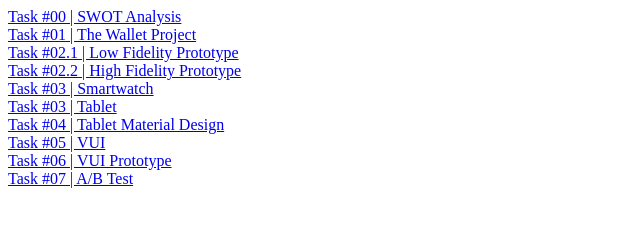
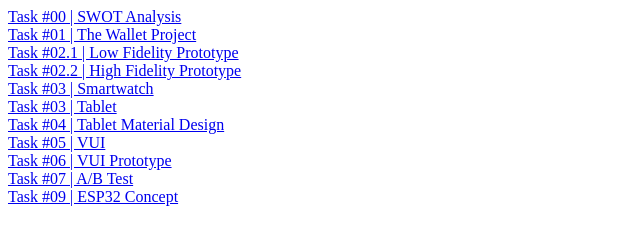
Before and after one commit to sasalovi/IXD, a plain HTML site: page index.html in a window 1280 px wide. Shown: the whole page, without its empty margins (0-640 px from the left). Drawn offline with Linux system fonts and the light colour scheme.

Commit message:
Update index.html

```diff
--- a/index.html
+++ b/index.html
@@ -14,5 +14,6 @@
    <a href="https://github.com/sasalovi/IXD/wiki/Task05-%7C-VUI" target="_blank">Task #05 | VUI</a><br>
   <a href="https://github.com/sasalovi/IXD/wiki/Task06-%7C-VUI-Prototype" target="_blank">Task #06 | VUI Prototype</a><br>
   <a href="https://sasalovi.github.io/IXD/Task07/Task07_PPT.pdf" target="_blank">Task #07 | A/B Test</a><br>
+  <a href="https://github.com/sasalovi/IXD/wiki/Task09-%7C-ESP32-Concept" target="_blank">Task #09 | ESP32 Concept</a><br>
 </body>
 </html>
```
